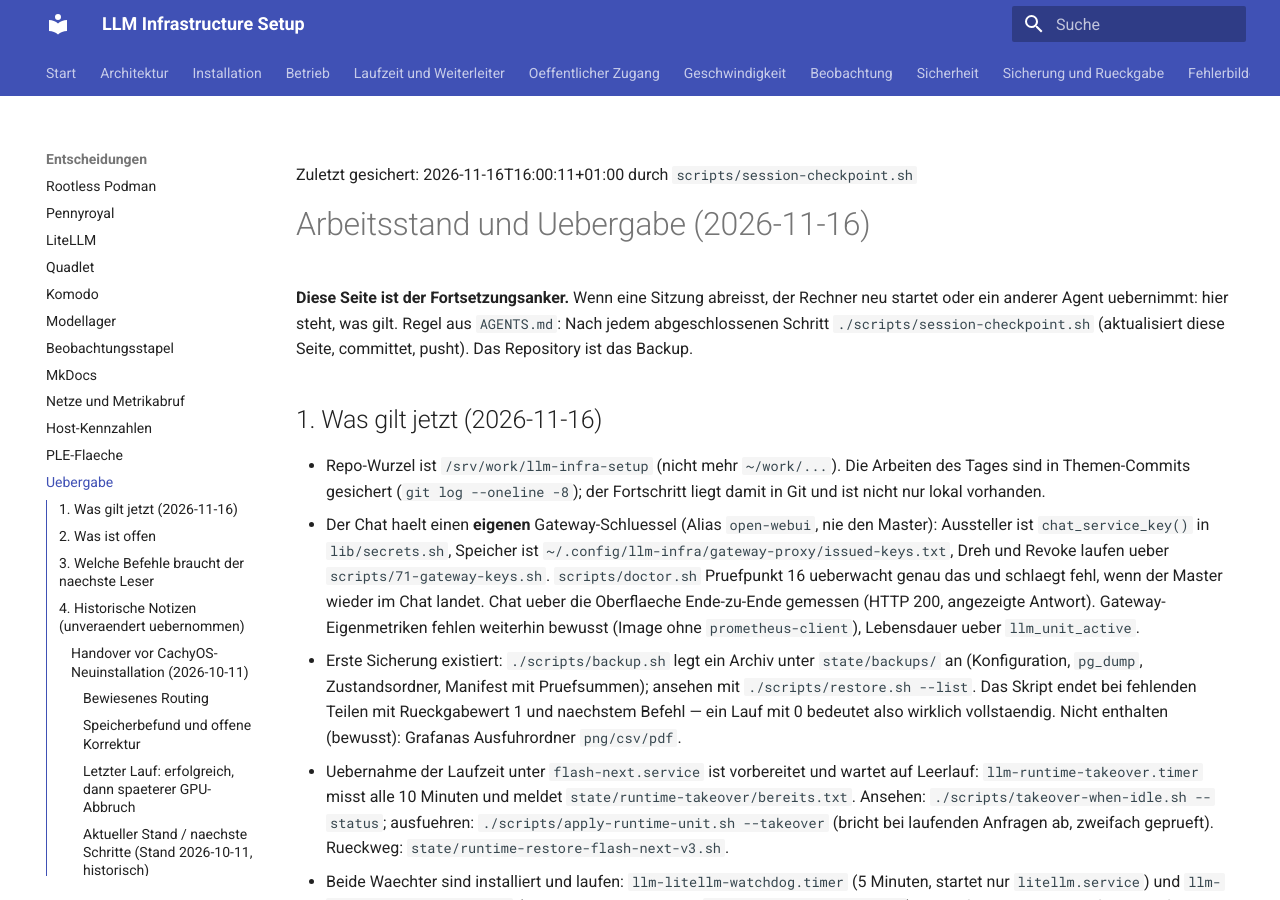
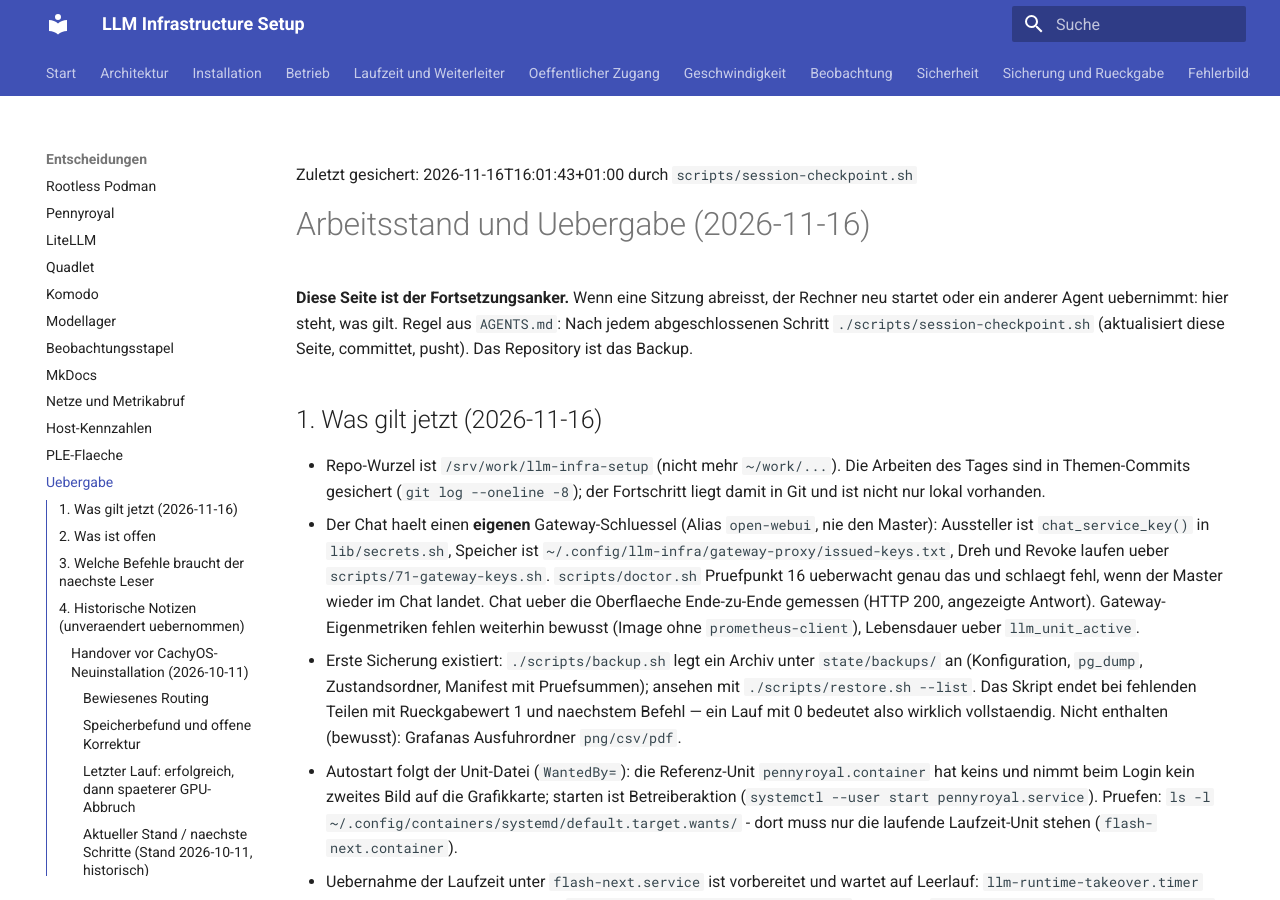
Before and after one commit to thomasdenk79-cyber/llm-infra-setup, an MkDocs documentation site: the page built from docs/HANDOFF.md, in a window 1280 px wide and 900 px high. Built offline with MkDocs 1.6.1 and Material for MkDocs 9.7.7, drawn with Linux system fonts in a browser that asks for light colours; some of the changed text lies outside the part shown.

Commit message:
stand: 2026-11-16T16:01 gesichert (7 Dateien)

```diff
--- a/docs/HANDOFF.md
+++ b/docs/HANDOFF.md
@@ -1,4 +1,4 @@
-Zuletzt gesichert: 2026-11-16T16:00:11+01:00 durch `scripts/session-checkpoint.sh`
+Zuletzt gesichert: 2026-11-16T16:01:43+01:00 durch `scripts/session-checkpoint.sh`
 
 # Arbeitsstand und Uebergabe (2026-11-16)
 
@@ -27,6 +27,11 @@ Das Repository ist das Backup.
   fehlenden Teilen mit Rueckgabewert 1 und naechstem Befehl — ein Lauf mit 0 bedeutet
   also wirklich vollstaendig. Nicht enthalten (bewusst): Grafanas Ausfuhrordner
   `png/csv/pdf`.
+* Autostart folgt der Unit-Datei (`WantedBy=`): die Referenz-Unit `pennyroyal.container`
+  hat keins und nimmt beim Login kein zweites Bild auf die Grafikkarte; starten ist
+  Betreiberaktion (`systemctl --user start pennyroyal.service`). Pruefen: `ls -l
+  ~/.config/containers/systemd/default.target.wants/` - dort muss nur die laufende
+  Laufzeit-Unit stehen (`flash-next.container`).
 * Uebernahme der Laufzeit unter `flash-next.service` ist vorbereitet und wartet auf
   Leerlauf: `llm-runtime-takeover.timer` misst alle 10 Minuten und meldet
   `state/runtime-takeover/bereits.txt`. Ansehen: `./scripts/takeover-when-idle.sh
@@ -461,3 +466,7 @@ warteinheit fuer die laufzeit-uebernahme bei leerlauf
 ## Notiz 2026-11-16T16:00:11+01:00
 
 uebernahme-warten an gemessene leerlauf-fenster angepasst
+
+## Notiz 2026-11-16T16:01:43+01:00
+
+referenz-unit ohne autostart, autostart folgt der unit-datei
```
Also changed, not shown: AGENTS.md (+3 -0 lines), CHANGELOG.md (+25 -0 lines), 4 other files.
